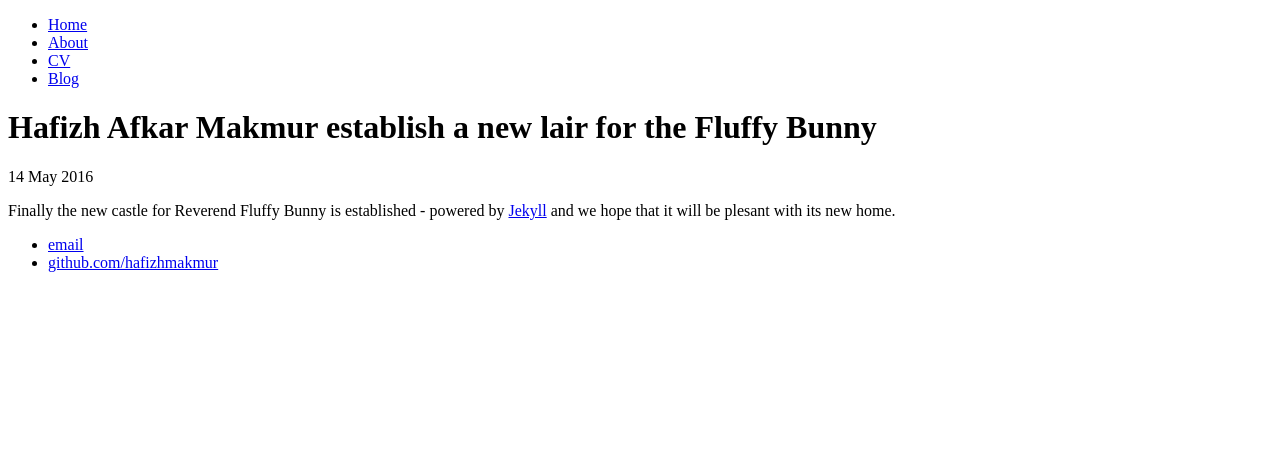
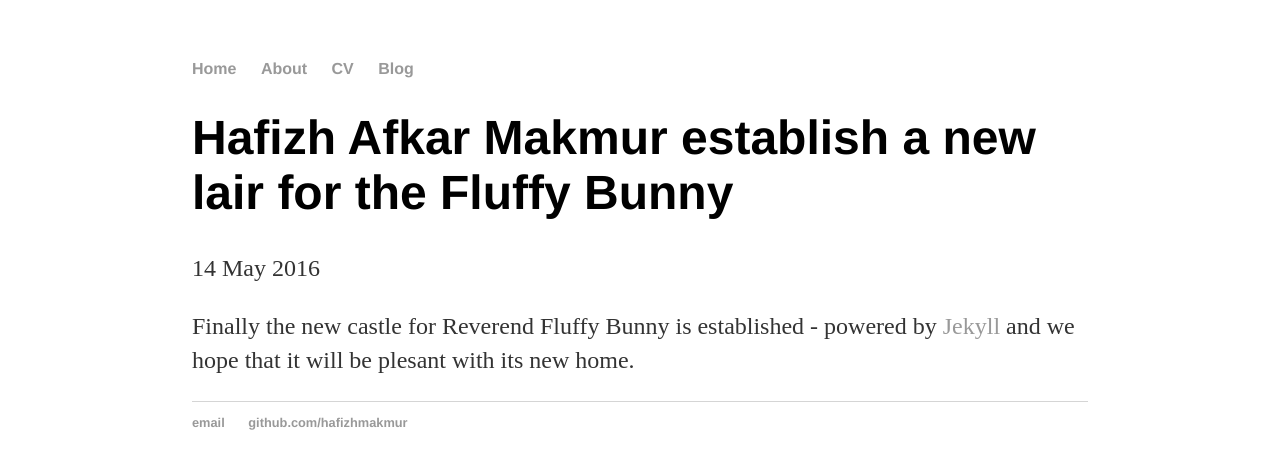
Before and after one commit to hafizhmakmur/explore-the-ethereal-ai, a Jekyll site: the page built from _posts/2016-05-14-first-post-launched.md, in a window 1280 px wide. Shown: the top 469 px of the page. Built offline with Jekyll 4.4.1, drawn with Linux system fonts in a browser that asks for light colours.

Commit message:
Link style

```diff
--- a/_layouts/default.html
+++ b/_layouts/default.html
@@ -3,7 +3,7 @@
 	<head>
 			<title>{{ page.title }}</title>
 		<!-- link to main stylesheet -->
-		<link rel="stylesheet" type="text/css" href="css/main.css">
+		<link rel="stylesheet" type="text/css" href="/explore-the-ethereal-ai/css/main.css">
 	</head>
 	<body>
 		<nav>
```
